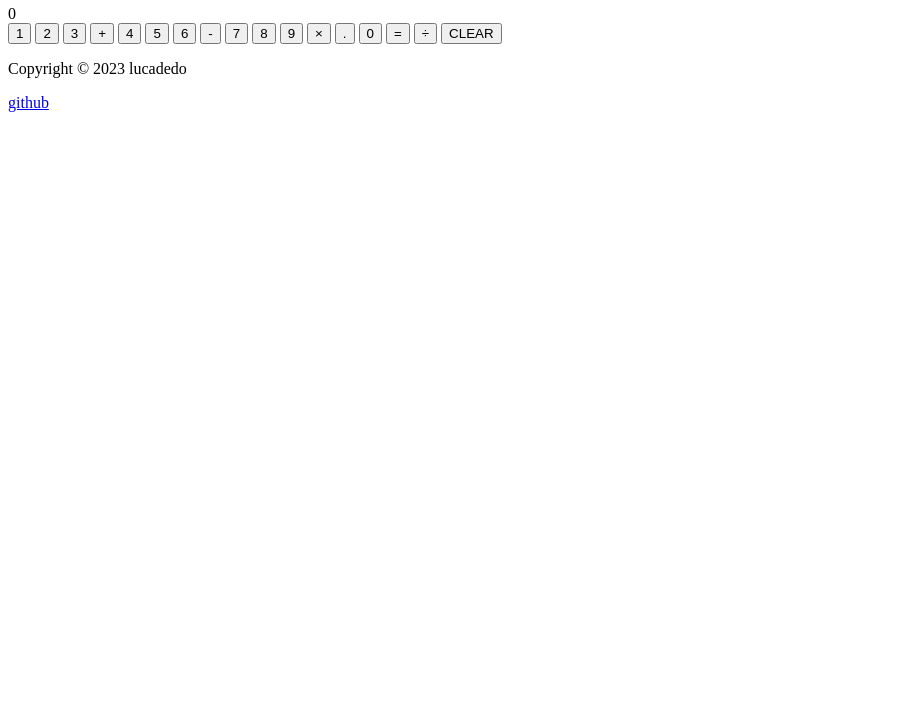
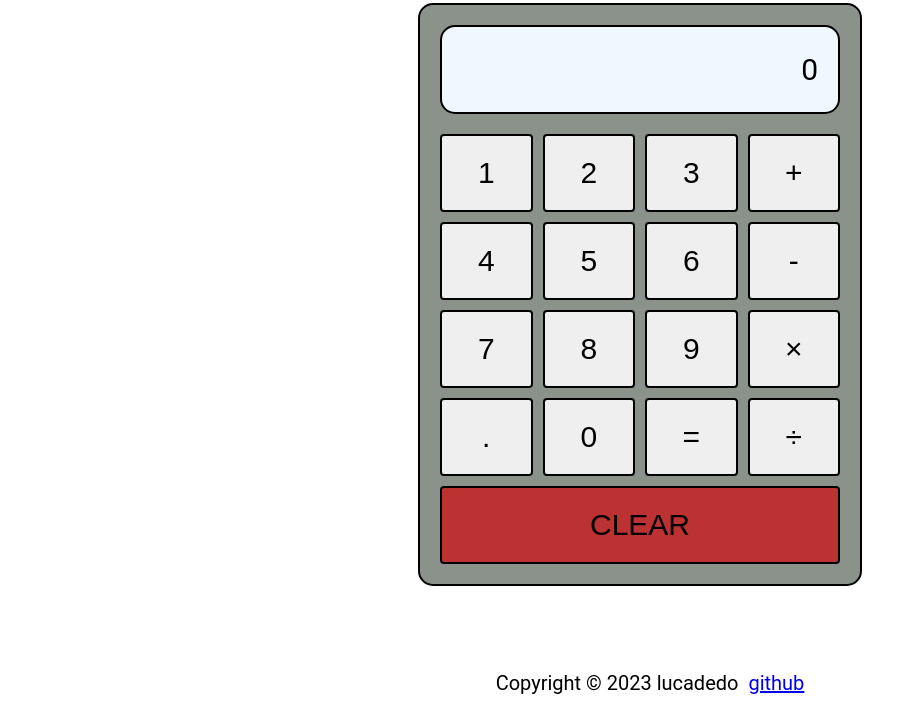
Before and after one commit to lucadedo/Calculator, a plain HTML site: page index.html in a window 1280 px wide. Shown: the part 75-800 px from the top of the page, without its empty margins (0-917 px from the left). Drawn offline with Linux system fonts and the light colour scheme.

Commit message:
Finished all the main style of calculator
now it looks like a real calculator

```diff
--- a/style.css
+++ b/style.css
@@ -1,3 +1,70 @@
-h1{
+h1 {
     color: blue;
+    text-align: center;
 }
+
+body {
+    color: black;
+    font-family: 'Roboto' , sans-serif;
+}
+
+.main {
+    display: flex;
+    align-items: center;
+    justify-content: center;
+    height: 500px;
+    min-height: 500px;
+    padding: 10px;
+    margin-top: 50px;
+
+}
+
+.calculator {
+    width: 400px;
+    border: 2px black solid;
+    border-radius: 15px;
+    color: black;
+    padding: 20px;
+    background-color: rgba(118, 127, 119, 0.85);
+    font-size: 30px;
+}
+
+.display {
+    padding: 25px 20px;
+    border: 2px black solid;
+    border-radius: 15px;
+    background-color: aliceblue;
+    text-align: right;
+    margin-bottom: 20px;
+}
+
+.buttons-place {
+    display: grid;
+    grid-template-columns: repeat(4, 1fr);
+    grid-gap: 10px;
+}
+
+.btn {
+    padding: 20px;
+    border: 2px black solid;
+    border-radius: 4px;
+    font-size: 30px;
+}
+
+.span2 {
+
+    background-color: rgb(188, 50, 50);
+    grid-column:  span 4;
+}
+.footer {
+    position: absolute;
+    bottom: 0;
+    left: 0;
+    display: flex;
+    align-items: center;
+    justify-content: center;
+    gap: 10px;
+    width: 100%;
+    padding: 10px;
+    font-size: 20px;
+}
```
